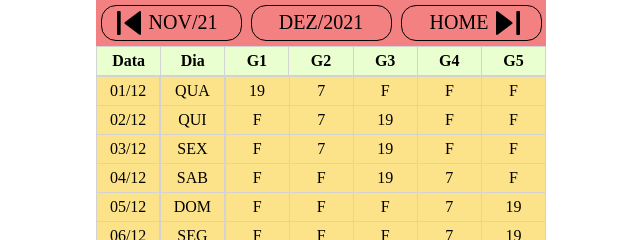
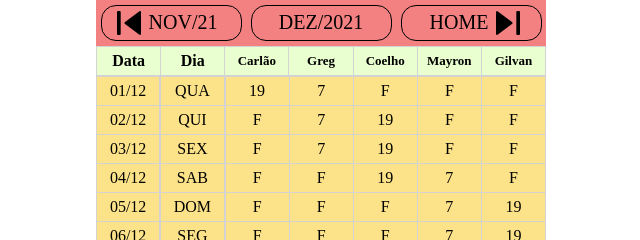
Before and after one commit to carecoid/ProjOne, a plain HTML site: page DEZ2020.html in a window 1280 px wide. Shown: the top 240 px of the page, 319-959 px from the left. Drawn offline with Linux system fonts and the light colour scheme.

Commit message:
Update DEZ2020.html

```diff
--- a/DEZ2020.html
+++ b/DEZ2020.html
@@ -19,11 +19,11 @@
             <tr>
                 <th>Data</th>
                 <th>Dia</th>
-                <th>G1</th>
-                <th>G2</th>
-                <th>G3</th>
-                <th>G4</th>
-                <th>G5</th>
+                <th style="font-size: small">Carlão</th>
+                <th style="font-size: small">Greg</th>
+                <th style="font-size: small">Coelho</th>
+                <th style="font-size: small">Mayron</th>
+                <th style="font-size: small">Gilvan</th>
             </tr>
         </table>
     </div>
```
